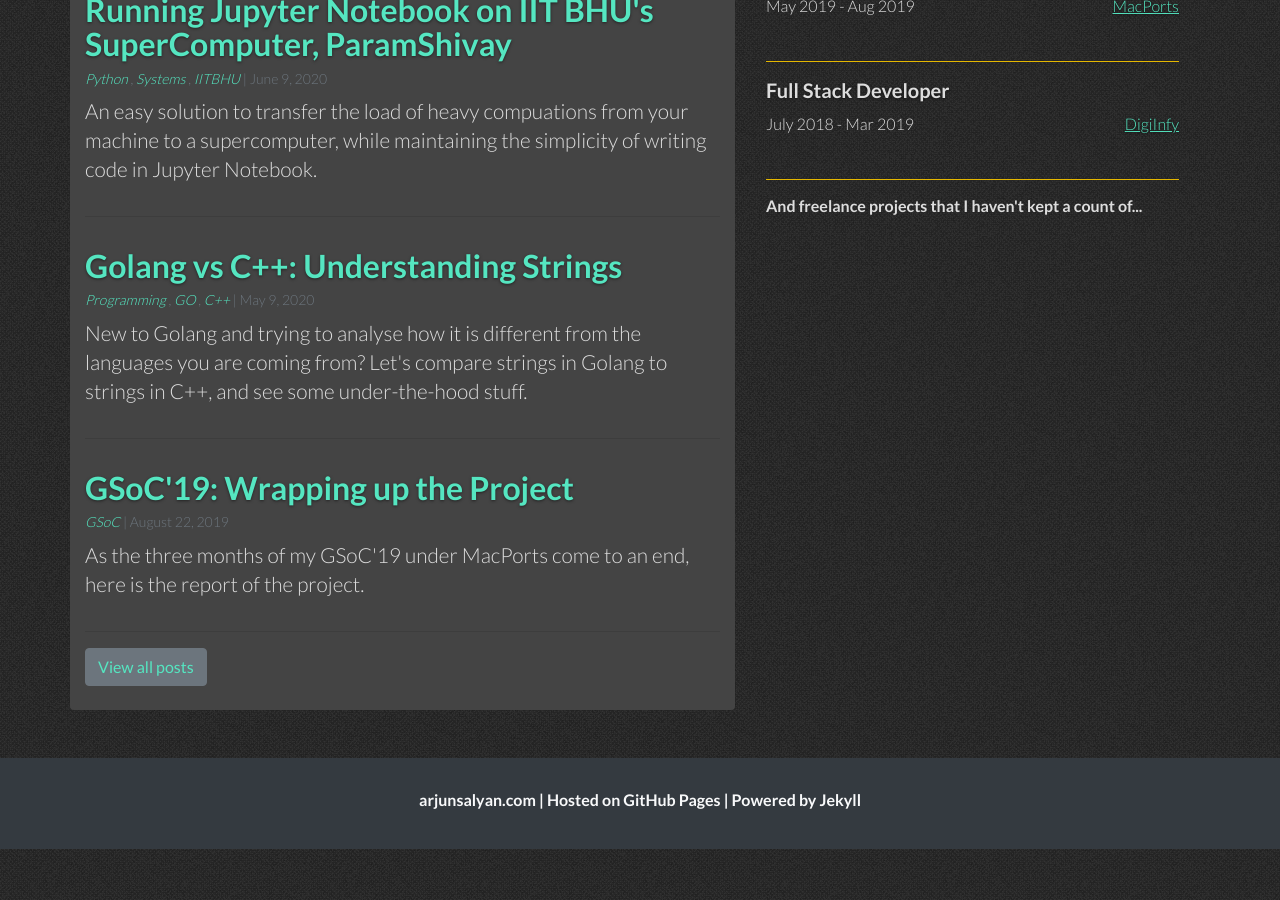
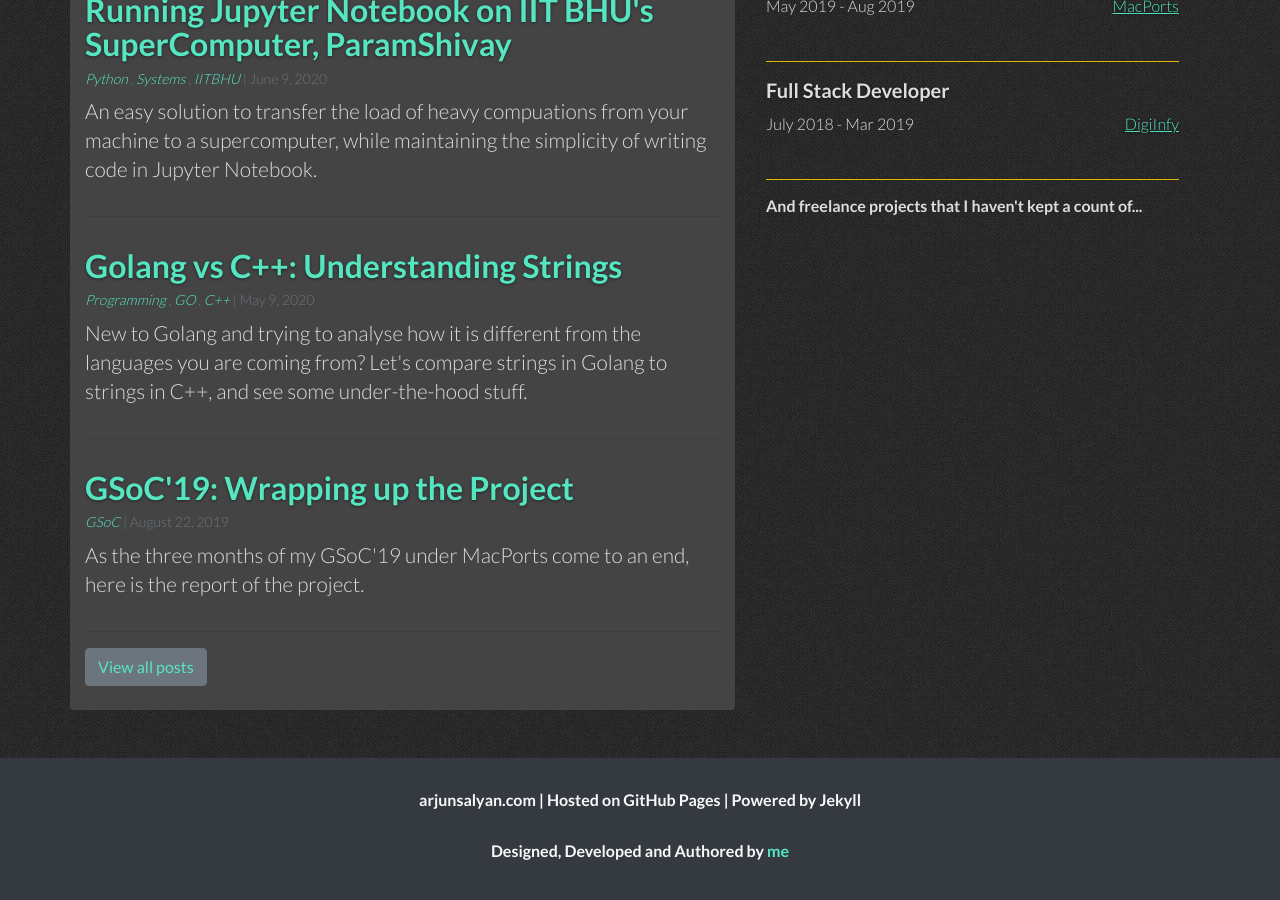
Before and after one commit to arjunsalyan/arjunsalyan.github.io, a Jekyll site: the page built from index.html, in a window 1280 px wide and 900 px high, scrolled down 1662 px. Built offline with Jekyll 4.4.1, drawn with Linux system fonts in a browser that asks for light colours; nearby versions of some CDN libraries.

Commit message:
Add credits to footer

```diff
--- a/_includes/footer.html
+++ b/_includes/footer.html
@@ -1,6 +1,7 @@
 <br><br>
 <div class="bg-dark">
     <div class="container" style="padding-top:32px;padding-bottom: 32px">
-        <h6 class="text-light text-center">arjunsalyan.com | Hosted on GitHub Pages | Powered by Jekyll</h6>
+        <h6 class="text-light text-center">arjunsalyan.com | Hosted on GitHub Pages | Powered by Jekyll</h6><br>
+        <h6 class="text-light text-center">Designed, Developed and Authored by <a href="/">me</a></h6>
     </div>
 </div>
```
